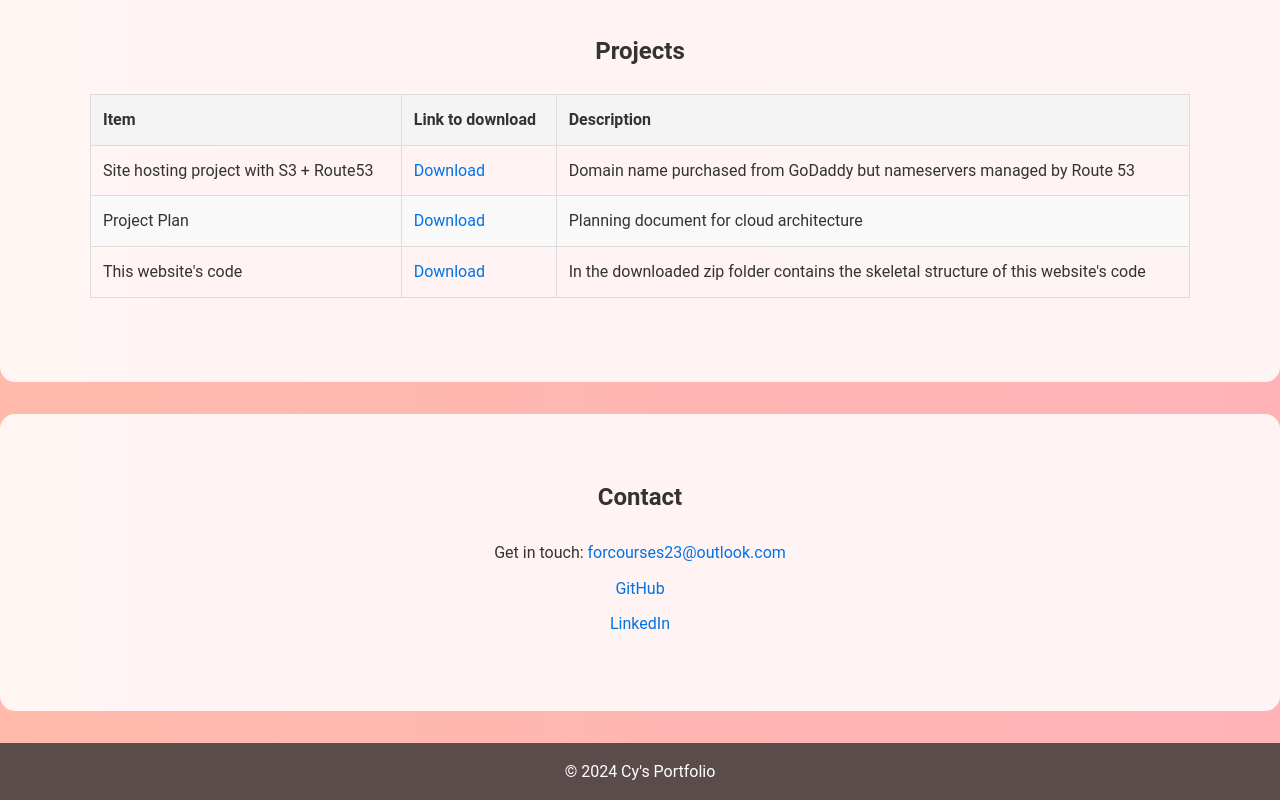
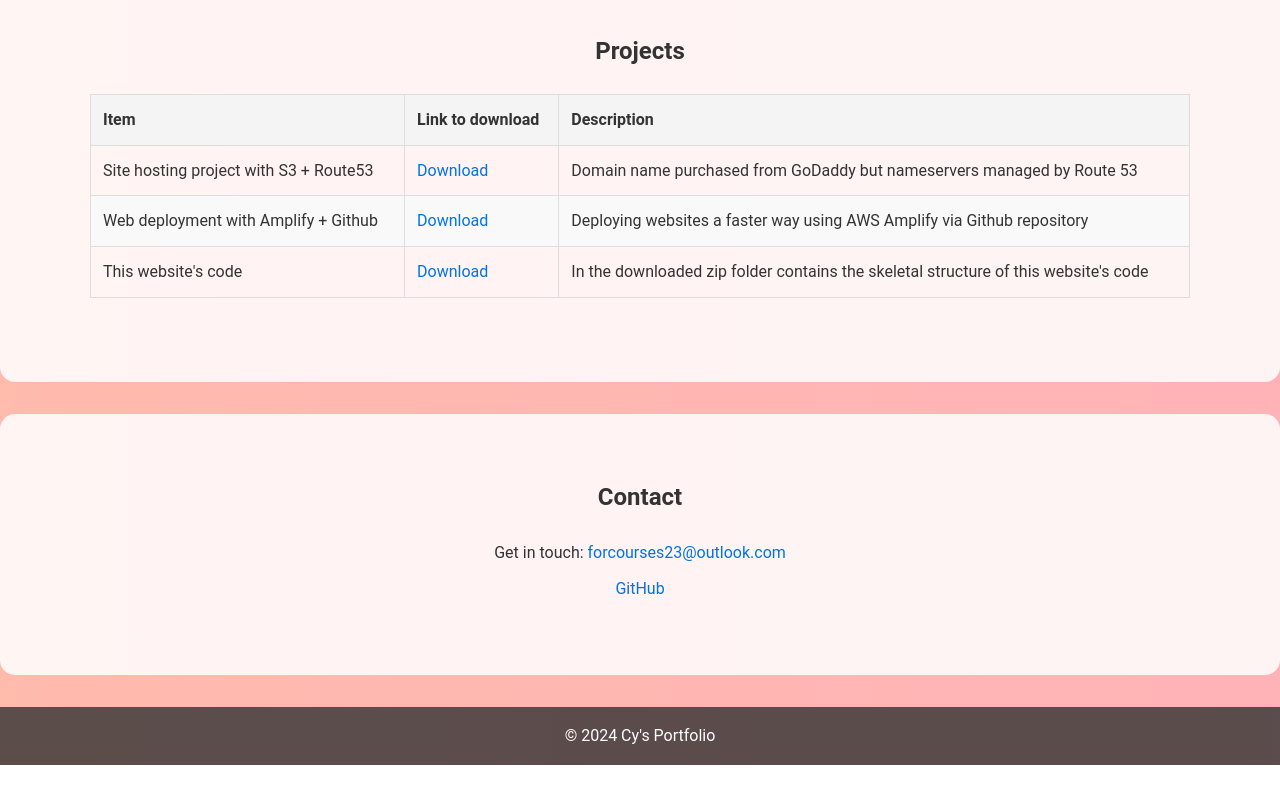
Before and after one commit to NewbieWebDev/awsWeb, a plain HTML site: page index.html in a window 1280 px wide. Shown: the part 1144-1944 px from the top of the page. After the commit the page ends 1909 px from the top, so only its background shows below. Drawn offline with Linux system fonts and the light colour scheme.

Commit message:
new changes

```diff
--- a/index.html
+++ b/index.html
@@ -85,9 +85,9 @@
           <td>Domain name purchased from GoDaddy but nameservers managed by Route 53</td>
         </tr>
         <tr>
-          <td>Project Plan</td>
+          <td>Web deployment with Amplify + Github</td>
           <td><a href="./Docs/Project_Plan.pdf" download>Download</a></td>
-          <td>Planning document for cloud architecture</td>
+          <td>Deploying websites a faster way using AWS Amplify via Github repository</td>
         </tr>
         <tr>
           <td>This website's code</td>
@@ -106,8 +106,8 @@
       <h2>Contact</h2>
       <p>Get in touch: <a href="mailto:cy@example.com">forcourses23@outlook.com</a></p>
       <ul>
-        <li><a href="https://github.com/your-username" target="_blank">GitHub</a></li>
-        <li><a href="https://www.linkedin.com/in/your-username" target="_blank">LinkedIn</a></li>
+        <li><a href="https://github.com/NewbieWebDev" target="_blank">GitHub</a></li>
+
       </ul>
     </div>
   </section>
```
Also changed, not shown: Badges/aws-certified-solutions-architect-associate.png (added), Badges/comptia-network-ce-certification.1.png (added).
